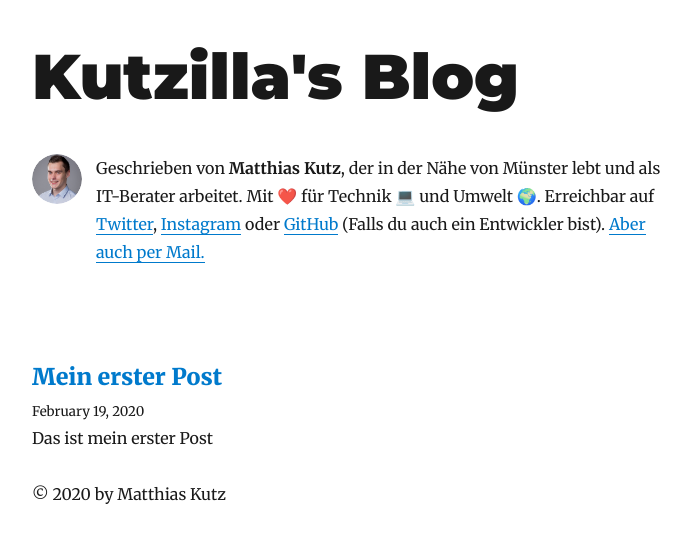
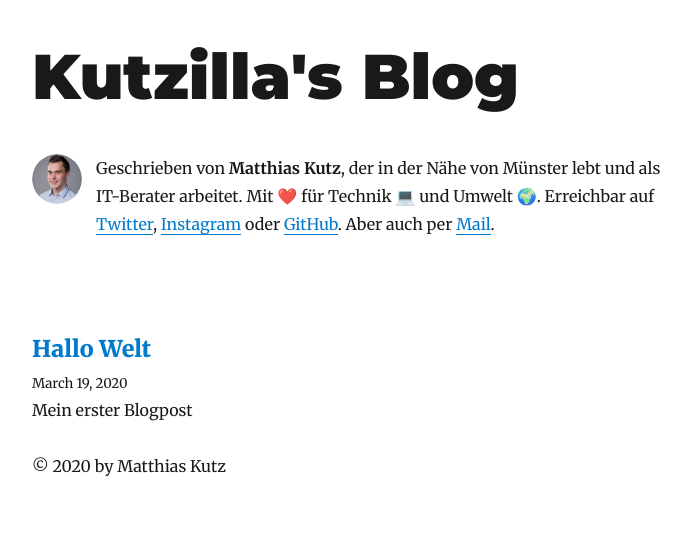
Before and after one commit to kutzilla/kutzilla.github.io, a Gatsby site: page / in a window 1280 px wide. Shown: the whole page, without its empty margins (293-984 px from the left). Built offline with nearby package versions, Linux system fonts and the light colour scheme; Gatsby itself is replaced by a stand-in of ours; some packages are replaced by stand-ins of ours.

Commit message:
Update der Bio und Post-Struktur

```diff
--- a/content/blog/first-post/index.md
+++ /dev/null
@@ -1,9 +0,0 @@
----
-title: Mein erster Post
-date: "2020-02-19T22:12:03.284Z"
-description: "Das ist mein erster Post"
----
-
-# Mein erster Post
-
-Mit diesem Post teste ich die Integration zwischen GitHub und Heroku.
--- /dev/null
+++ b/content/blog/hello-world/index.md
@@ -0,0 +1,9 @@
+---
+title: Hallo Welt
+date: "2020-03-19T00:00:00+00:00"
+description: "Mein erster Blogpost"
+---
+
+Mit diesem Post teste ich lediglich die Integration zwischen GitHub und Heroku.
+Hoffentlich ist dieser Post sichtbar. Dann hat nämlich alles funktioniert
+und ich kann mit dem bloggen beginnen.
--- a/src/components/bio.js
+++ b/src/components/bio.js
@@ -71,10 +71,11 @@ const Bio = () => {
         <a href={`https://github.com/${social.github}`}>
           GitHub
         </a>
-        {` (Falls du auch ein Entwickler bist). `}
+        {`. Aber auch per `}
         <a href={`mailto:${social.mail}`}>
-          Aber auch per Mail.
+          Mail
         </a>
+        {`.`}
       </p>
     </div>
   )
```
